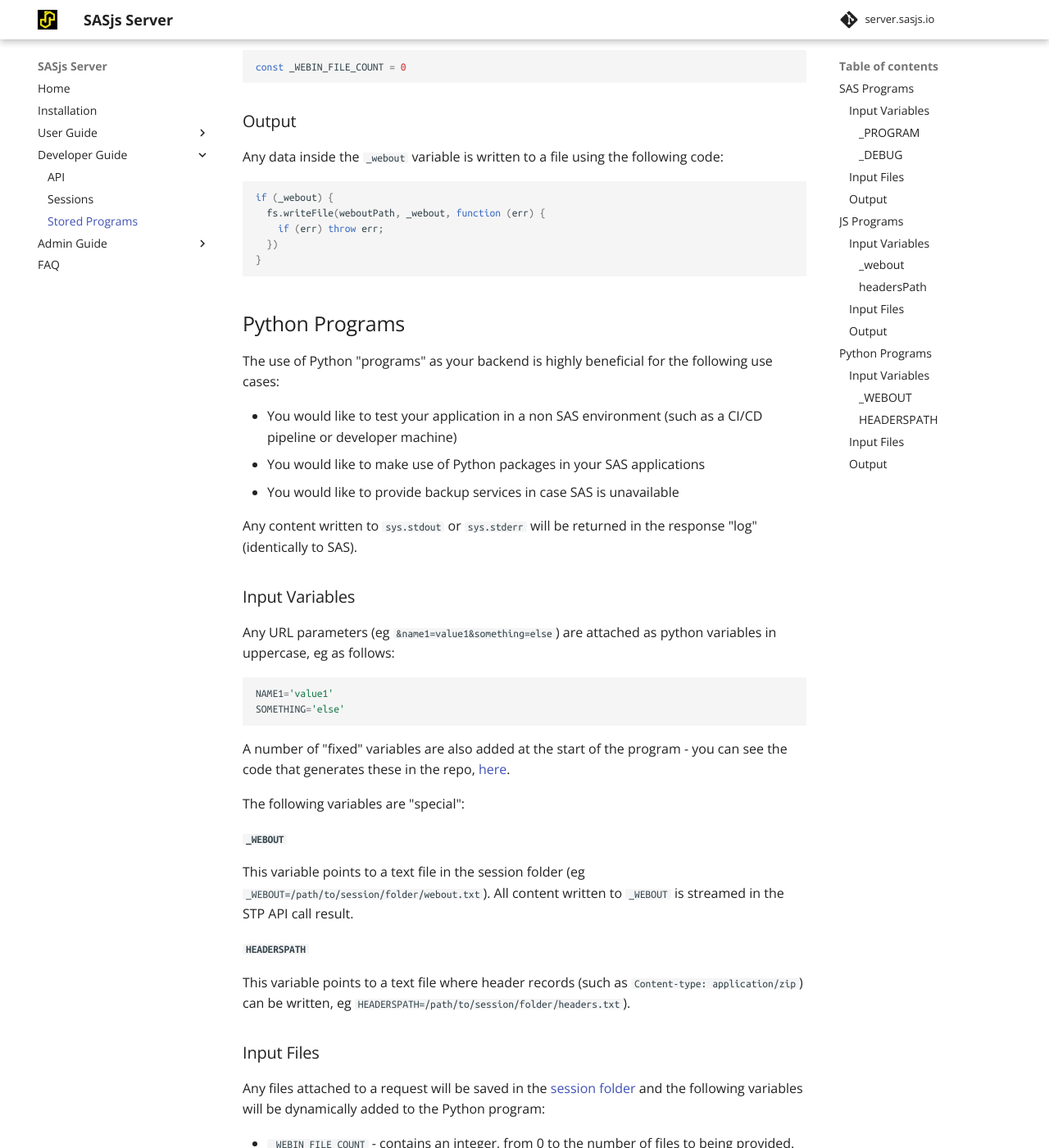
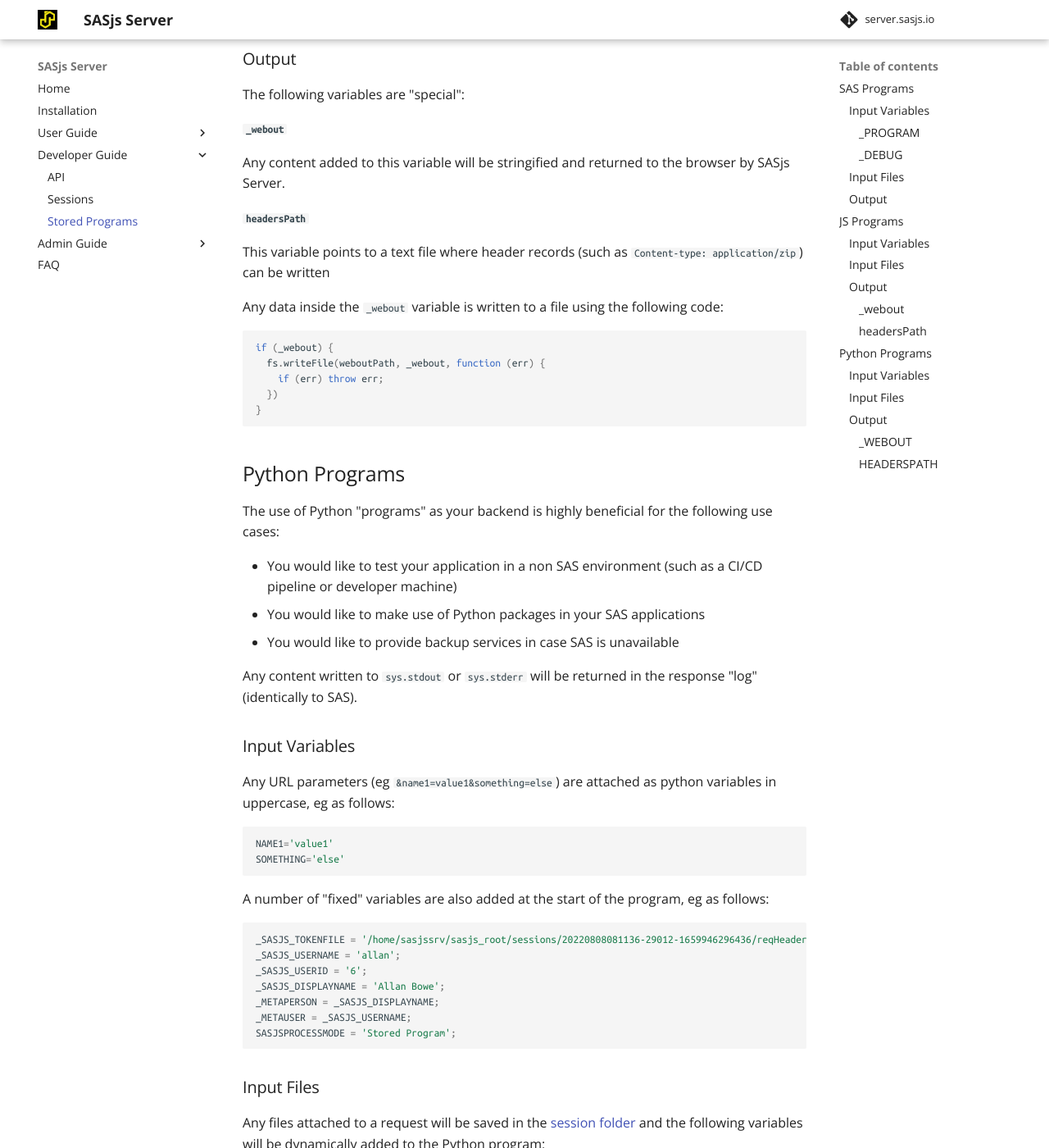
Before and after one commit to sasjs/server.sasjs.io, an MkDocs documentation site: the page built from docs/storedprograms.md, in a window 1280 px wide and 1400 px high, scrolled down 3831 px. Shown: the whole window at 82% size. Built offline with MkDocs 1.6.1 and Material for MkDocs 9.7.7, drawn with Linux system fonts in a browser that asks for light colours; comment, search, counter and statistics services are not loaded; some of the changed text lies outside the part shown.

Commit message:
Update storedprograms.md

````diff
--- a/docs/storedprograms.md
+++ b/docs/storedprograms.md
@@ -106,15 +106,19 @@
 const something='else'
 ```
 
-A number of "fixed" variables are also added at the start of the program - you can see the code that generates these in the repo, [here](https://github.com/sasjs/server/blob/main/api/src/controllers/internal/Execution.ts).
+A number of "fixed" variables are also added at the start of the program, eg:
 
-The following variables are "special":
-
-#### `_webout`
-Any content added to this variable will be stringified and returned to the browser by SASjs Server.
-
-#### `headersPath`
-This variable points to a text file where header records (such as `Content-type: application/zip`) can be written
+```js
+let _webout = '';
+weboutPath = '/home/sasjssrv/sasjs_root/sessions/20220808081136-29012-1659946296436/webout.txt';
+const _sasjs_tokenfile = '/home/sasjssrv/sasjs_root/sessions/20220808081136-29012-1659946296436/reqHeaders.txt';
+const _sasjs_username = 'allan';
+const _sasjs_userid = '6';
+const _sasjs_displayname = 'Allan Bowe';
+const _metaperson = _sasjs_displayname;
+const _metauser = _sasjs_username;
+const sasjsprocessmode = 'Stored Program';
+```
 
 
 ### Input Files
@@ -148,6 +152,14 @@
 
 ### Output
 
+The following variables are "special":
+
+#### `_webout`
+Any content added to this variable will be stringified and returned to the browser by SASjs Server.
+
+#### `headersPath`
+This variable points to a text file where header records (such as `Content-type: application/zip`) can be written
+
 Any data inside the `_webout` variable is written to a file using the following code:
 
 ```js
@@ -177,16 +189,17 @@
 SOMETHING='else'
 ```
 
-A number of "fixed" variables are also added at the start of the program - you can see the code that generates these in the repo, [here](https://github.com/sasjs/server/blob/main/api/src/controllers/internal/Execution.ts).
+A number of "fixed" variables are also added at the start of the program, eg as follows:
 
-The following variables are "special":
-
-#### `_WEBOUT`
-This variable points to a text file in the session folder (eg `_WEBOUT=/path/to/session/folder/webout.txt`).  All content written to `_WEBOUT` is streamed in the STP API call result.
-
-#### `HEADERSPATH`
-This variable points to a text file where header records (such as `Content-type: application/zip`) can be written, eg `HEADERSPATH=/path/to/session/folder/headers.txt`).
-
+```python
+_SASJS_TOKENFILE = '/home/sasjssrv/sasjs_root/sessions/20220808081136-29012-1659946296436/reqHeaders.txt';
+_SASJS_USERNAME = 'allan';
+_SASJS_USERID = '6';
+_SASJS_DISPLAYNAME = 'Allan Bowe';
+_METAPERSON = _SASJS_DISPLAYNAME;
+_METAUSER = _SASJS_USERNAME;
+SASJSPROCESSMODE = 'Stored Program';
+```
 
 ### Input Files
 
@@ -209,14 +222,22 @@
 
 If there are no files uploaded, only the following code will be generated:
 
-```js
-const _WEBIN_FILE_COUNT = 0
+```python
+_WEBIN_FILE_COUNT = 0
 ```
 
-Note that there are no `_WEBIN_FILEREF` variables created - in python it is necessary to know the type of file (eg binary / text) before it can be ingested with the `read()` function.
+Note that there are no `_WEBIN_FILEREF` variables created - in python it is necessary to know the type of file (eg binary / text) before it can be ingested with the `open()` function, eg `open(file.name,"rt")` or `open(file.name,"rb")`.  Therefore it is left an exercise for the developer to ingest as appropriate.
 
-The session folder (with the input files) will also be the current folder, eg `os.chdir(/path/to/session/folder)`.
+The session folder (with the input files) will also be the current folder, eg `os.chdir("/path/to/session/folder")`.
 
 ### Output
 
+The following variables are "special":
+
+#### `_WEBOUT`
+This variable points to a text file in the session folder (eg `_WEBOUT=/path/to/session/folder/webout.txt`).  All content written to `_WEBOUT` is streamed in the STP API call result.
+
+#### `HEADERSPATH`
+This variable points to a text file where header records (such as `Content-type: application/zip`) can be written, eg `HEADERSPATH=/path/to/session/folder/headers.txt`).
+
 To return data to the client, just write it to the `_WEBOUT` file.  It will then be returned to the browser / client application.  Be sure to set the `Content-Type` in the `HEADERSPATH` file if it is anything other than JSON.
````
